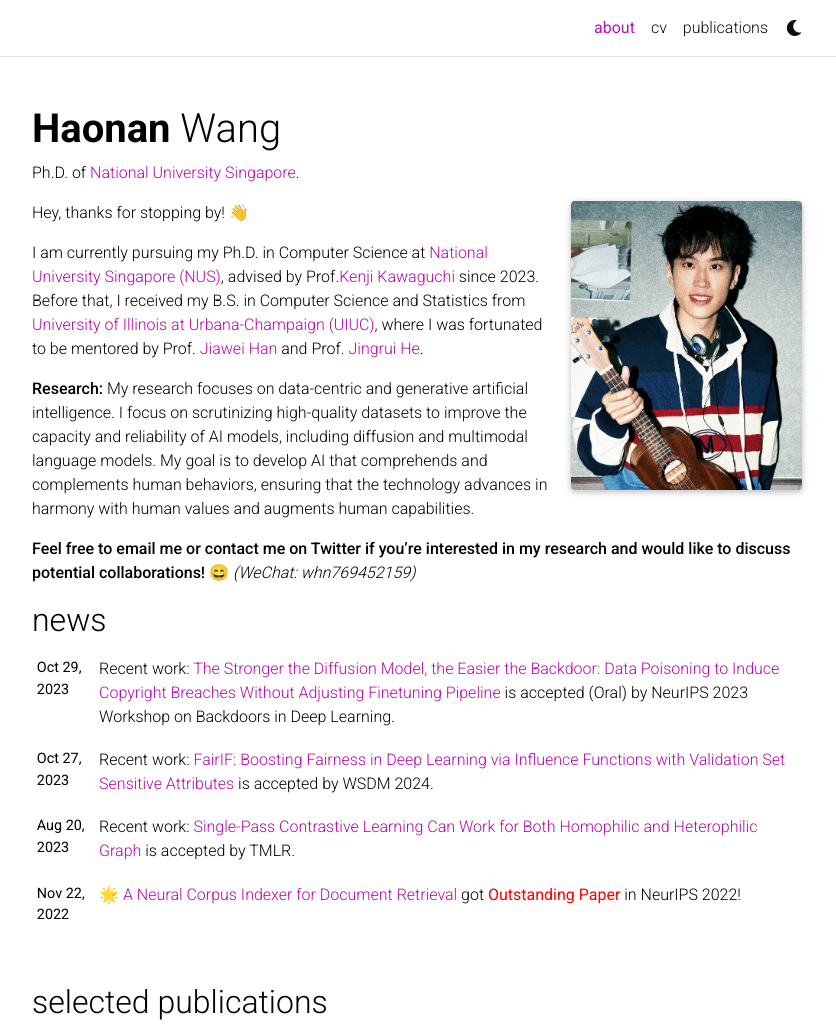
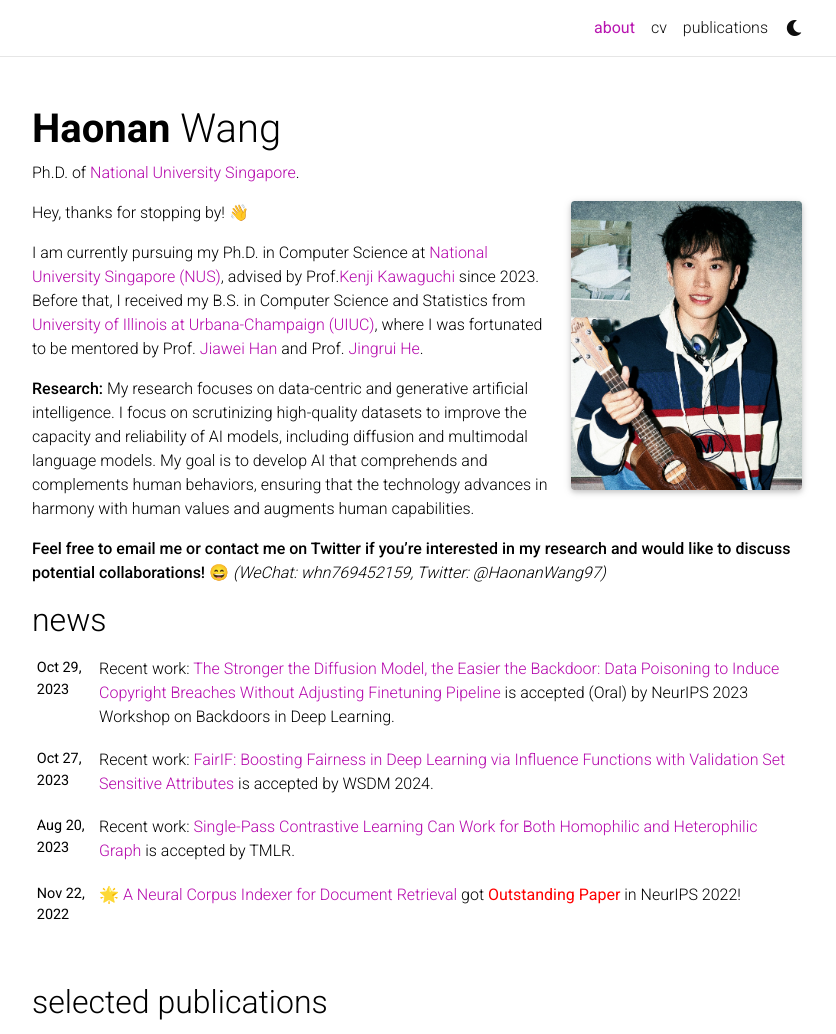
Before and after one commit to UnivTraveller/univtraveller.github.io, a Jekyll site: the page built from _pages/about.md, in a window 1280 px wide and 1323 px high, cut to the strip 0-1034 px from the top of the window. Shown: the whole strip, without its empty margins (223-1059 px from the left). Built offline with Jekyll 4.4.1, drawn with Linux system fonts in a browser that asks for light colours; full-size pictures stand in for the smaller copies a plugin makes; emoji names are drawn with the system emoji font; comment, search, counter and statistics services are not loaded; a style sheet for code colours, icons or effects is not loaded.

Commit message:
update info

```diff
--- a/_config.yml
+++ b/_config.yml
@@ -72,7 +72,7 @@
 twitter_username: HaonanWang97
 mastodon_username: # your mastodon instance+username in the format instance.tld/@username
 linkedin_username: haonan-wang-86760313a # your LinkedIn user name
-telegram_username: whn0620 # your Telegram user name
+telegram_username:  # your Telegram user name
 scholar_userid: BP3l2RYAAAAJ # your Google Scholar ID
 semanticscholar_id: # your Semantic Scholar ID
 whatsapp_number: # your WhatsApp number (full phone number in international format. Omit any zeroes, brackets, or dashes when adding the phone number in international format.)
--- a/_pages/about.md
+++ b/_pages/about.md
@@ -27,7 +27,7 @@
 
 <strong>Research:</strong> My research focuses on data-centric and generative artificial intelligence. I focus on scrutinizing high-quality datasets to improve the capacity and reliability of AI models, including diffusion and multimodal language models. My goal is to develop AI that comprehends and complements human behaviors, ensuring that the technology advances in harmony with human values and augments human capabilities.
 
-**Feel free to email me or contact me on Twitter if you're interested in my research and would like to discuss potential collaborations!** :smile: *(WeChat: whn769452159)*
+**Feel free to email me or contact me on Twitter if you're interested in my research and would like to discuss potential collaborations!** :smile: *(WeChat: whn769452159, Twitter: @HaonanWang97)*
 
 
 
```
